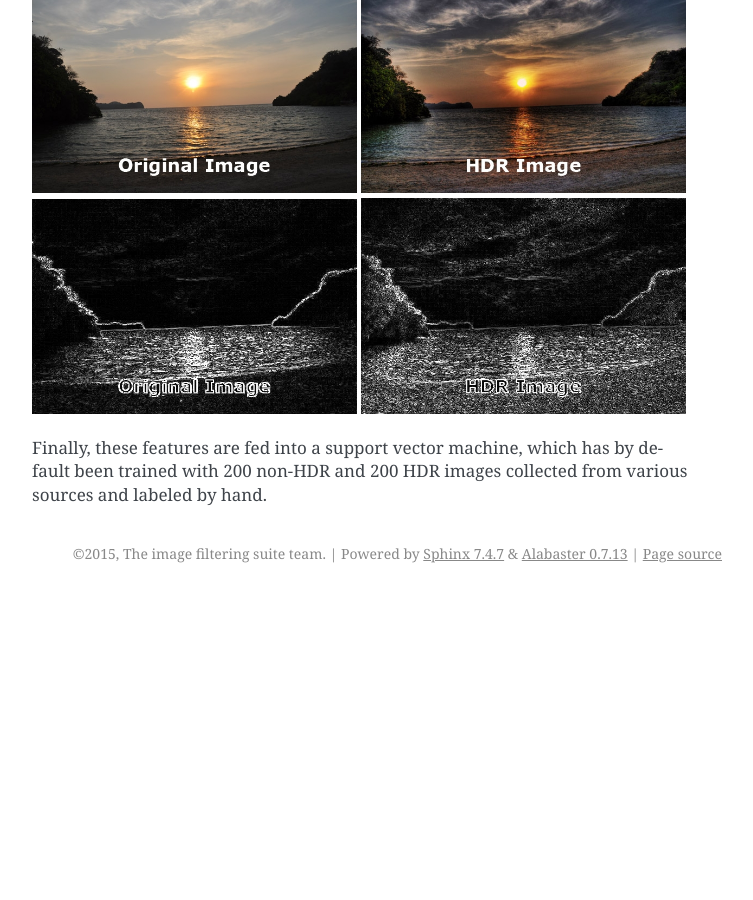
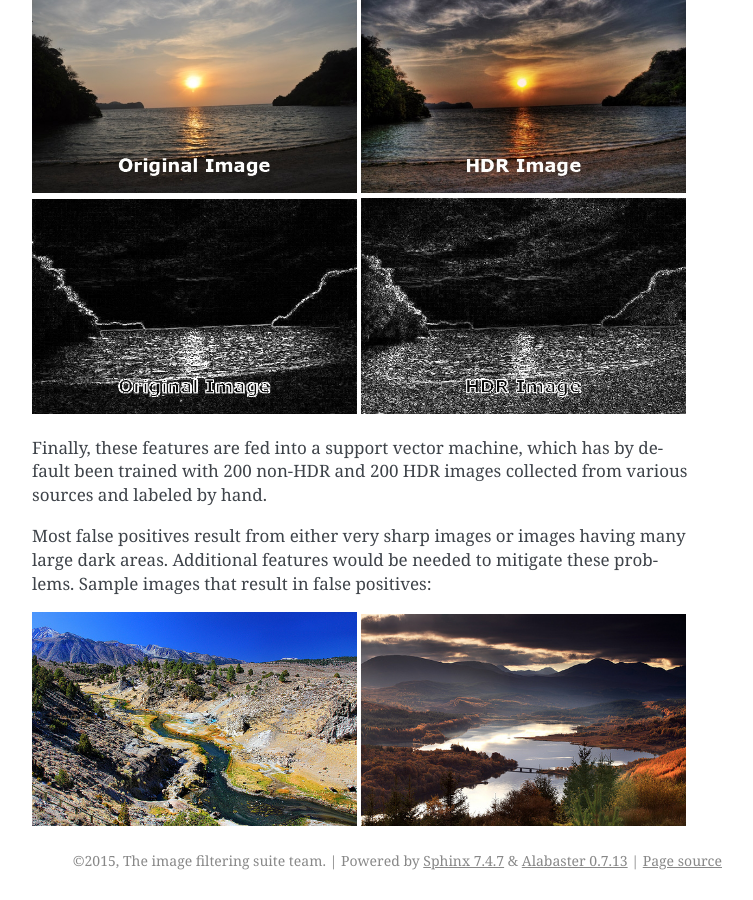
Before and after one commit to vismantic-ohtuprojekti/qualipy, a Sphinx documentation site: the page built from docs/hdr.rst, in a window 1280 px wide and 900 px high, scrolled down 1646 px. Shown: the whole window, without its empty margins (388-1141 px from the left). Built offline with Sphinx 7.4.7, drawn with Linux system fonts in a browser that asks for light colours; before the commit the page ends 2239 px from its top, so only the background shows below that.

Commit message:
Add cases where HDR is likely to fail

```diff
--- a/docs/hdr.rst
+++ b/docs/hdr.rst
@@ -51,3 +51,10 @@ Additionally, we calculate the contrast of the image, as HDR images often exhibi
    :width: 325px
 
 Finally, these features are fed into a support vector machine, which has by default been trained with 200 non-HDR and 200 HDR images collected from various sources and labeled by hand.
+
+Most false positives result from either very sharp images or images having many large dark areas. Additional features would be needed to mitigate these problems. Sample images that result in false positives:
+
+.. image:: images/hdr_fail1.jpg
+   :width: 325px
+.. image:: images/hdr_fail2.jpg
+   :width: 325px
```
Also changed, not shown: docs/images/hdr_fail1.jpg (added), docs/images/hdr_fail2.jpg (added).
